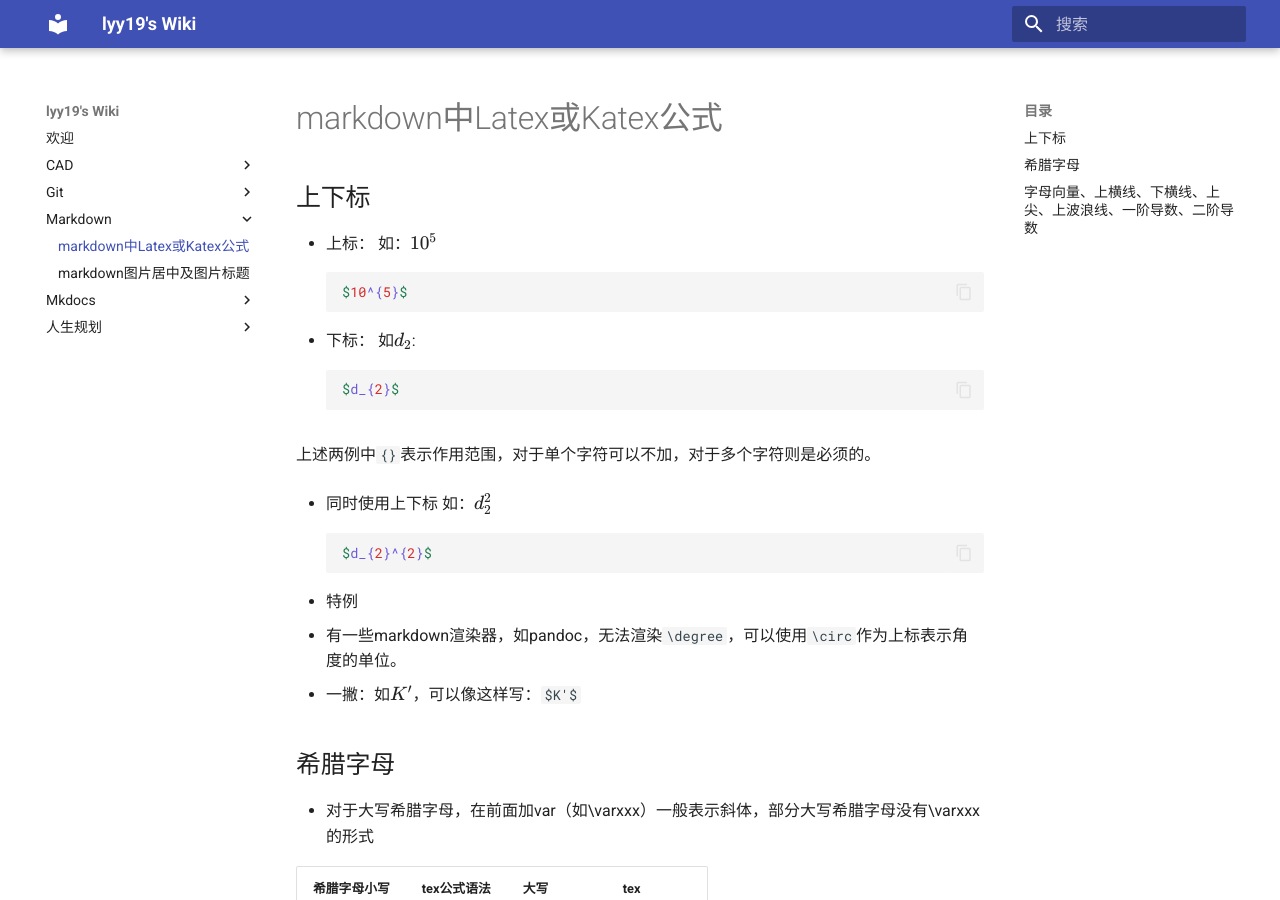
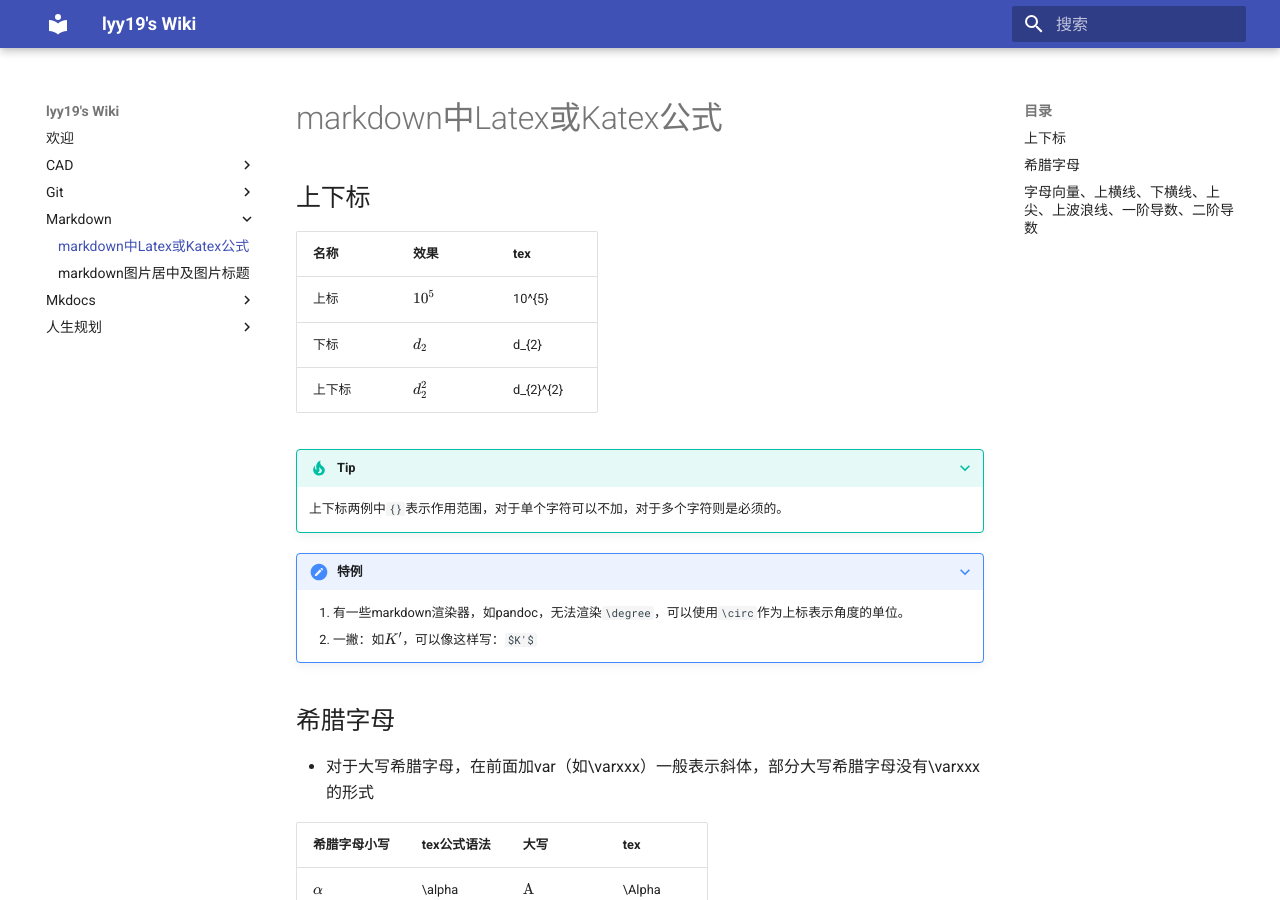
Before and after one commit to lyy1119/lyy1119.github.io, an MkDocs documentation site: the page built from docs/markdown/latex公式.md, in a window 1280 px wide and 900 px high. Built offline with MkDocs 1.6.1 and Material for MkDocs 9.7.7, drawn with Linux system fonts in a browser that asks for light colours.

Commit message:
增加admotions功能，写笔记

````diff
--- a/docs/markdown/latex公式.md
+++ b/docs/markdown/latex公式.md
@@ -2,28 +2,20 @@
 
 ## 上下标
 
-- 上标：
-如：$10^5$
-```latex
-$10^{5}$
-```
-- 下标：
-如$d_2$:
-```latex
-$d_{2}$
-```
+|名称|效果|tex|
+|---|---|---|
+|上标|$10^5$|10^{5}|
+|下标|$d_{2}$|d_{2}|
+|上下标|$d_{2}^{2}$|d_{2}^{2}|
 
-上述两例中`{}`表示作用范围，对于单个字符可以不加，对于多个字符则是必须的。
 
-- 同时使用上下标
-如：$d_2^2$
-```latex
-$d_{2}^{2}$
-```
+???+ tip "Tip"
+    上下标两例中`{}`表示作用范围，对于单个字符可以不加，对于多个字符则是必须的。
 
-- 特例
-1. 有一些markdown渲染器，如pandoc，无法渲染`\degree`，可以使用`\circ`作为上标表示角度的单位。
-2. 一撇：如$K'$，可以像这样写：`$K'$`
+
+???+ note "特例"
+    1. 有一些markdown渲染器，如pandoc，无法渲染`\degree`，可以使用`\circ`作为上标表示角度的单位。
+    2. 一撇：如$K'$，可以像这样写：`$K'$`
 
 ## 希腊字母
 
--- a/mkdocs.yml
+++ b/mkdocs.yml
@@ -30,6 +30,7 @@ markdown_extensions:
   - pymdownx.snippets
   - pymdownx.superfences
   - admonition
+  - pymdownx.details
   - codehilite:
       guess_lang: false
       linenums: false
````
